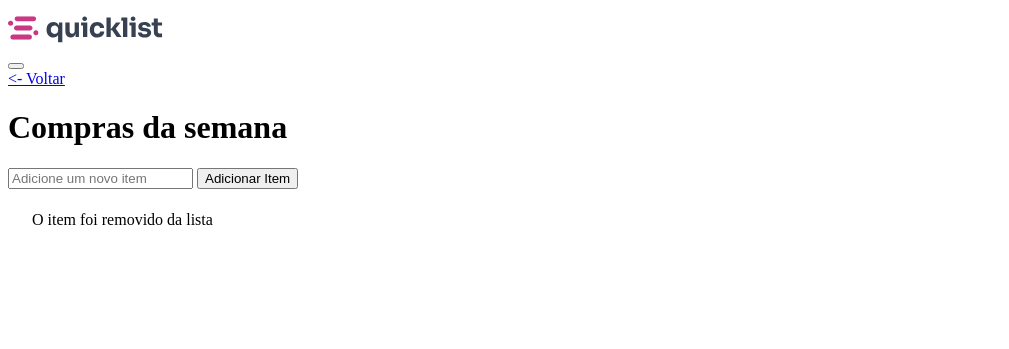
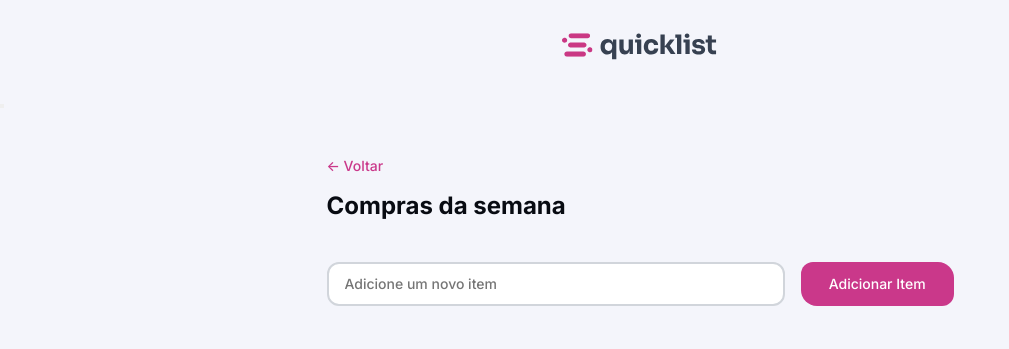
Before and after one commit to DanielVerissimo1/Lista-de-compras, a plain HTML site: page index.html in a window 1280 px wide. Shown: the whole page, without its empty margins (0-1009 px from the left). Drawn offline with Linux system fonts and the light colour scheme; the site is published under a folder, as on GitHub Pages, so addresses that start at the root find nothing.

Commit message:
fix: resolvendo erro de deploy

```diff
--- a/index.html
+++ b/index.html
@@ -3,7 +3,7 @@
 <head>
     <meta charset="UTF-8">
     <meta name="viewport" content="width=device-width, initial-scale=1.0">
-    <link rel="stylesheet" href="/styles/index.css">
+    <link rel="stylesheet" href="./styles/index.css">
     <title>EEHHHHHHHHHH</title>
 
     <link rel="preconnect" href="https://fonts.googleapis.com">
--- a/styles/utilitys.css
+++ b/styles/utilitys.css
@@ -13,11 +13,11 @@ h1 {
     grid-area: input;
     all: unset;
 
-    background-color: var(--absolut-white);
+    background-color: var(--absolut-white) !important;
     border: 2px solid var(--border-primary);
     font: var(--link);
     padding: .75rem 1rem;
-    border-radius: .75rem;
+    border-radius: .75rem !important;
 
     &:hover {
         border: 2px solid var(--border-hover);
```
